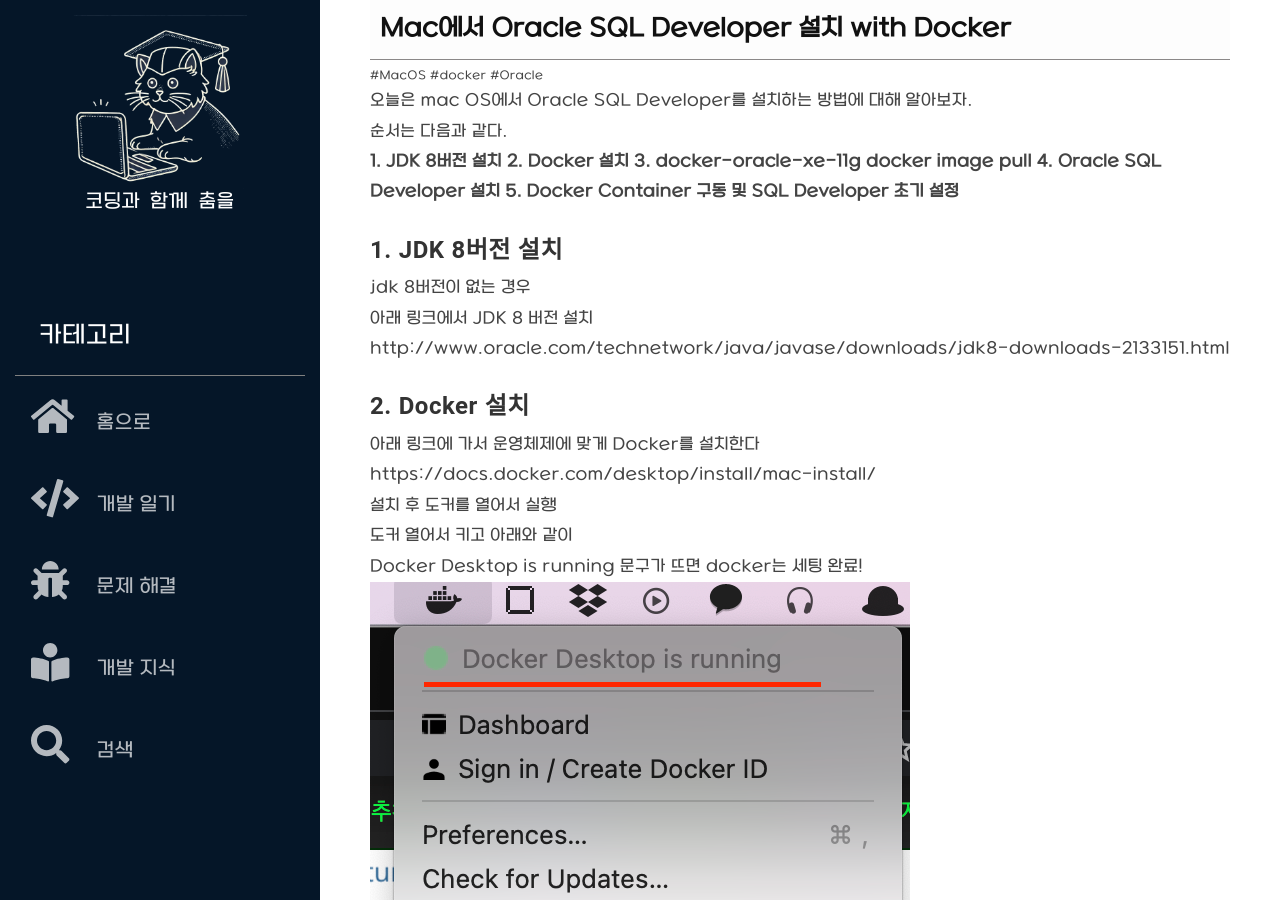
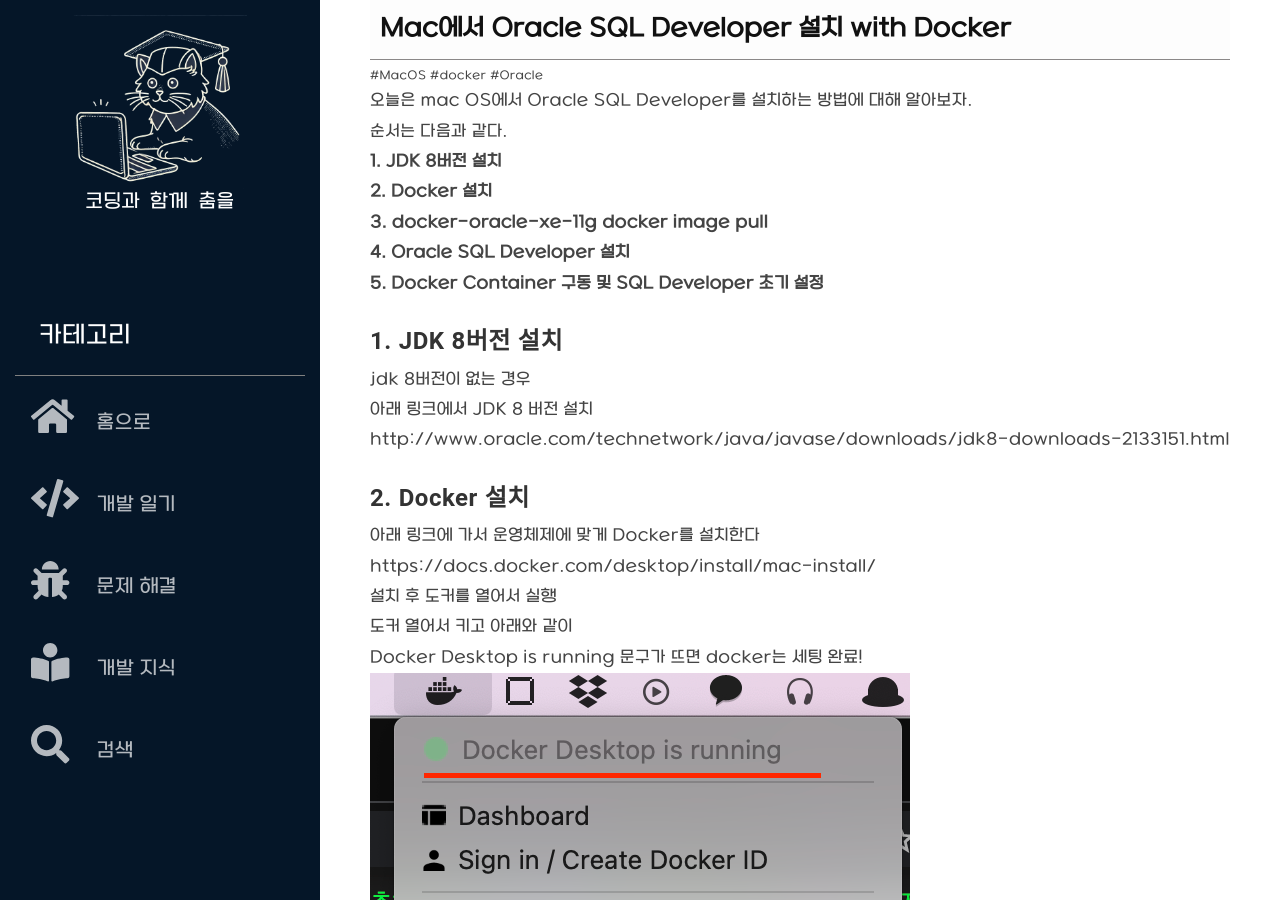
Before and after one commit to billiamchoi/billiamchoi.github.io, a Jekyll site: the page built from _posts/Develop/2022-09-21-Mac에서-Oracle-SQL-Developer-설치-with-Docker.md, in a window 1280 px wide and 900 px high. Built offline with Jekyll 4.4.1, drawn with Linux system fonts in a browser that asks for light colours; comment, search, counter and statistics services are not loaded.

```diff
--- a/_posts/Develop/2022-09-21-Mac에서-Oracle-SQL-Developer-설치-with-Docker.md
+++ b/_posts/Develop/2022-09-21-Mac에서-Oracle-SQL-Developer-설치-with-Docker.md
@@ -1,12 +1,15 @@
 ---
 layout: post
-title: "Mac에서 Oracle SQL Developer 설치 with Docker"
-description: "Mac에서 Oracle SQL Developer 설치를 Docker를 사용해서 해보자"
+title: Mac에서 Oracle SQL Developer 설치 with Docker
+description: Mac에서 Oracle SQL Developer 설치를 Docker를 사용해서 해보자
 date: 2022-09-21T16:47:00 +09:00
 categories: develop
 keyword:
   - oracle
-tags: ["MacOS","docker","Oracle"]
+tags:
+  - MacOS
+  - docker
+  - Oracle
 img-tag: study
 ---
 
@@ -14,10 +17,10 @@ img-tag: study
 
 순서는 다음과 같다.
 
-**1. JDK 8버전 설치**
-**2. Docker 설치**
-**3. docker-oracle-xe-11g docker image pull**
-**4. Oracle SQL Developer 설치**
+**1. JDK 8버전 설치**\
+**2. Docker 설치**\
+**3. docker-oracle-xe-11g docker image pull**\
+**4. Oracle SQL Developer 설치**\
 **5. Docker Container 구동 및 SQL Developer 초기 설정**
 
 ## **1. JDK 8버전 설치**
```
